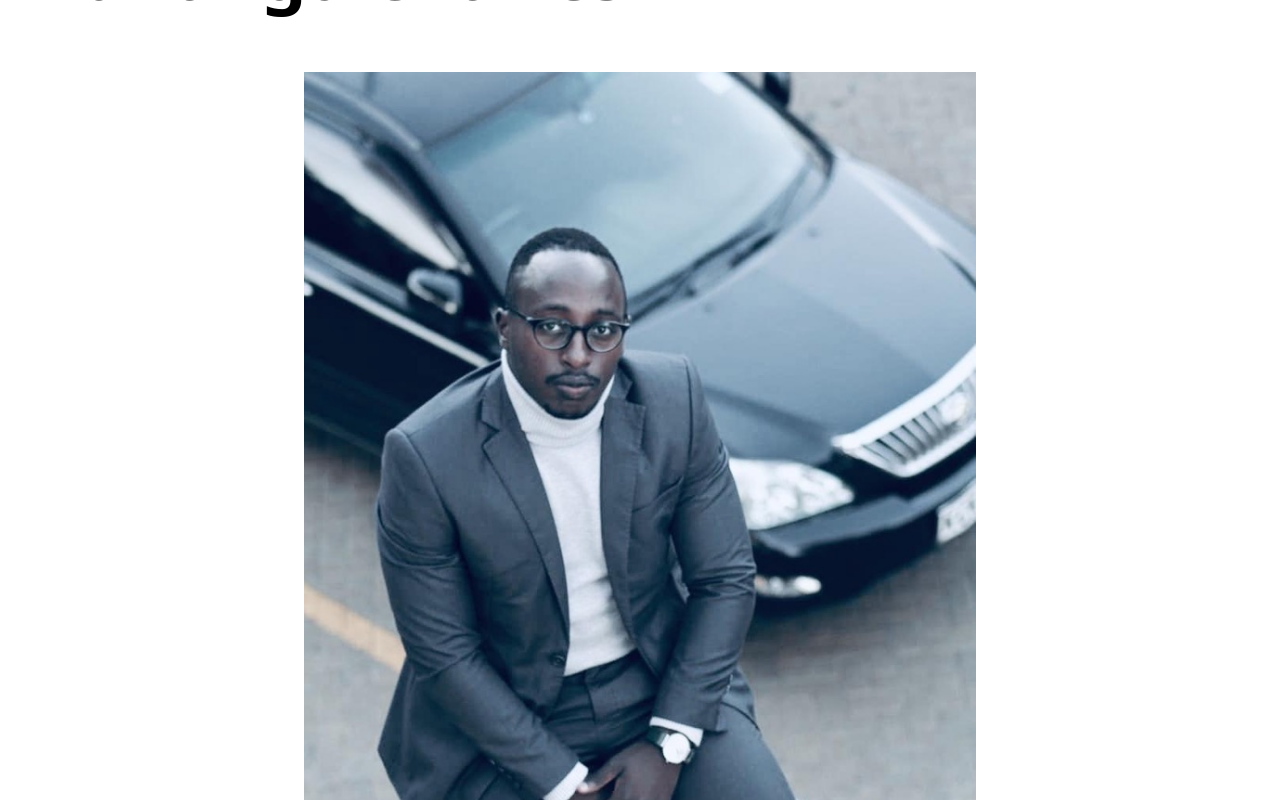
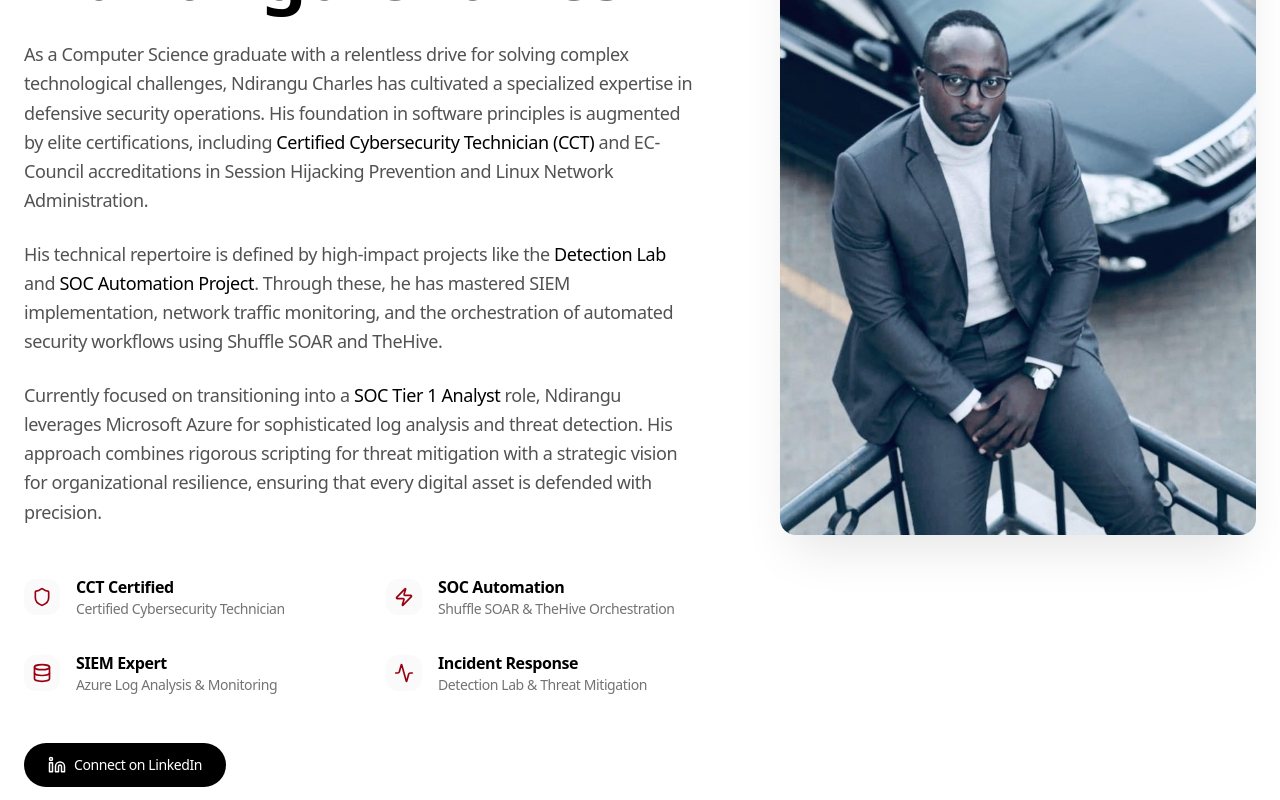
Before and after one commit to Seniorcaptain/v0-cybersafe-solutions, a Next.js app: page / in a window 1280 px wide. Shown: the part 2240-3040 px from the top of the page. Built offline with nearby package versions, Linux system fonts and the light colour scheme.

Commit message:
feat: update Ndirangu Charles's biography with tech expertise
Refine expert profile to highlight SOC, SIEM, and Azure skills

Co-authored-by: null <36276653+Seniorcaptain@users.noreply.github.com>

```diff
--- a/components/navigation.tsx
+++ b/components/navigation.tsx
@@ -60,7 +60,7 @@ export default function Navigation() {
 
   const handleEmergencyCall = () => {
     if (typeof window !== "undefined") {
-      window.location.href = "tel:+15551234567"
+      window.location.href = "tel:+254714749513"
       addNotification({
         type: "info",
         title: "Emergency Response",
@@ -174,7 +174,7 @@ export default function Navigation() {
                           className="flex items-center gap-3 text-gray-600 hover:text-[#990012] transition-colors w-full"
                         >
                           <Phone className="w-4 h-4 text-[#990012]" />
-                          <span className="text-sm font-medium">+1 (555) 123-SAFE</span>
+                          <span className="text-sm font-medium">+254 714749513</span>
                         </button>
                         <button
                           onClick={handleEmailContact}
--- a/components/team-section.tsx
+++ b/components/team-section.tsx
@@ -2,46 +2,124 @@
 
 import { motion } from "framer-motion"
 import Image from "next/image"
+import { Linkedin, Shield, Activity, Database, Zap } from "lucide-react"
 
 export function TeamSection() {
+  const highlights = [
+    { icon: Shield, label: "CCT Certified", description: "Certified Cybersecurity Technician" },
+    { icon: Zap, label: "SOC Automation", description: "Shuffle SOAR & TheHive Orchestration" },
+    { icon: Database, label: "SIEM Expert", description: "Azure Log Analysis & Monitoring" },
+    { icon: Activity, label: "Incident Response", description: "Detection Lab & Threat Mitigation" },
+  ]
+
   return (
     <section id="experts" className="py-24 bg-white overflow-hidden">
       <div className="container mx-auto px-6">
+        <div className="grid grid-cols-1 lg:grid-cols-12 gap-16 items-start">
+          {/* Content Column */}
+          <div className="lg:col-span-7 order-2 lg:order-1">
             <motion.div
               initial={{ opacity: 0, y: 20 }}
               whileInView={{ opacity: 1, y: 0 }}
               viewport={{ once: true }}
               transition={{ duration: 0.8 }}
-          className="mb-16"
             >
               <h2 className="text-sm font-medium tracking-[0.2em] uppercase text-[#990012] mb-4">The Expert</h2>
-          <h3 className="text-5xl md:text-7xl font-bold tracking-tight text-black leading-tight">Ndirangu Charles</h3>
+              <h3 className="text-5xl md:text-7xl font-bold tracking-tight text-black leading-tight mb-8">
+                Ndirangu Charles
+              </h3>
+
+              <div className="space-y-6 text-lg text-neutral-600 leading-relaxed max-w-2xl">
+                <p>
+                  As a Computer Science graduate with a relentless drive for solving complex technological challenges,
+                  Ndirangu Charles has cultivated a specialized expertise in defensive security operations. His
+                  foundation in software principles is augmented by elite certifications, including{" "}
+                  <span className="text-black font-medium">Certified Cybersecurity Technician (CCT)</span> and
+                  EC-Council accreditations in Session Hijacking Prevention and Linux Network Administration.
+                </p>
+                <p>
+                  His technical repertoire is defined by high-impact projects like the{" "}
+                  <span className="text-black font-medium">Detection Lab</span> and{" "}
+                  <span className="text-black font-medium">SOC Automation Project</span>. Through these, he has mastered
+                  SIEM implementation, network traffic monitoring, and the orchestration of automated security workflows
+                  using Shuffle SOAR and TheHive.
+                </p>
+                <p>
+                  Currently focused on transitioning into a{" "}
+                  <span className="text-black font-medium">SOC Tier 1 Analyst</span> role, Ndirangu leverages Microsoft
+                  Azure for sophisticated log analysis and threat detection. His approach combines rigorous scripting
+                  for threat mitigation with a strategic vision for organizational resilience, ensuring that every
+                  digital asset is defended with precision.
+                </p>
+              </div>
+
+              <div className="mt-12 grid grid-cols-1 sm:grid-cols-2 gap-8">
+                {highlights.map((item, i) => (
+                  <motion.div
+                    key={item.label}
+                    initial={{ opacity: 0, y: 10 }}
+                    whileInView={{ opacity: 1, y: 0 }}
+                    viewport={{ once: true }}
+                    transition={{ delay: i * 0.1 + 0.5 }}
+                    className="flex items-start gap-4"
+                  >
+                    <div className="mt-1 p-2 rounded-lg bg-neutral-50 text-[#990012]">
+                      <item.icon size={20} />
+                    </div>
+                    <div>
+                      <h4 className="font-semibold text-black">{item.label}</h4>
+                      <p className="text-sm text-neutral-500">{item.description}</p>
+                    </div>
                   </motion.div>
-
-        <div className="flex justify-center">
-          <motion.div
-            initial={{ opacity: 0, scale: 0.95 }}
-            whileInView={{ opacity: 1, scale: 1 }}
-            viewport={{ once: true }}
-            transition={{ duration: 0.8 }}
-            className="group relative bg-white overflow-hidden aspect-[3/4] w-full max-w-2xl"
-          >
-            <Image
-              src="/images/bbc71bd5-123a-4654-a227-70f962344191-1-105-c.jpeg"
-              alt="Ndirangu Charles - Chief Security Architect"
-              fill
-              className="object-cover transition-all duration-700 ease-in-out"
-              priority
-            />
-          </motion.div>
+                ))}
               </div>
 
               <motion.div
                 initial={{ opacity: 0 }}
                 whileInView={{ opacity: 1 }}
                 viewport={{ once: true }}
-          transition={{ duration: 1, delay: 0.5 }}
-          className="mt-16 flex justify-center border-t border-neutral-100 pt-8"
+                transition={{ delay: 1 }}
+                className="mt-12"
+              >
+                <a
+                  href="https://linkedin.com/in/charles-ndirangu-1b434615a"
+                  target="_blank"
+                  rel="noopener noreferrer"
+                  className="inline-flex items-center gap-2 px-6 py-3 bg-black text-white hover:bg-[#990012] transition-colors rounded-full text-sm font-medium"
+                >
+                  <Linkedin size={18} />
+                  Connect on LinkedIn
+                </a>
+              </motion.div>
+            </motion.div>
+          </div>
+
+          {/* Image Column */}
+          <div className="lg:col-span-5 order-1 lg:order-2">
+            <motion.div
+              initial={{ opacity: 0, scale: 0.95 }}
+              whileInView={{ opacity: 1, scale: 1 }}
+              viewport={{ once: true }}
+              transition={{ duration: 0.8 }}
+              className="relative bg-neutral-100 aspect-[3/4] w-full rounded-2xl overflow-hidden shadow-2xl shadow-neutral-200"
+            >
+              <Image
+                src="/images/bbc71bd5-123a-4654-a227-70f962344191-1-105-c.jpeg"
+                alt="Ndirangu Charles - Chief Security Architect"
+                fill
+                className="object-cover"
+                priority
+              />
+            </motion.div>
+          </div>
+        </div>
+
+        <motion.div
+          initial={{ opacity: 0 }}
+          whileInView={{ opacity: 1 }}
+          viewport={{ once: true }}
+          transition={{ duration: 1, delay: 1.2 }}
+          className="mt-24 flex justify-center border-t border-neutral-100 pt-8"
         >
           <span className="text-xs font-mono uppercase tracking-widest text-neutral-400">
             Digital Asset Defenders © 2026
```
Lines whose indentation alone changed are shown as unchanged.
